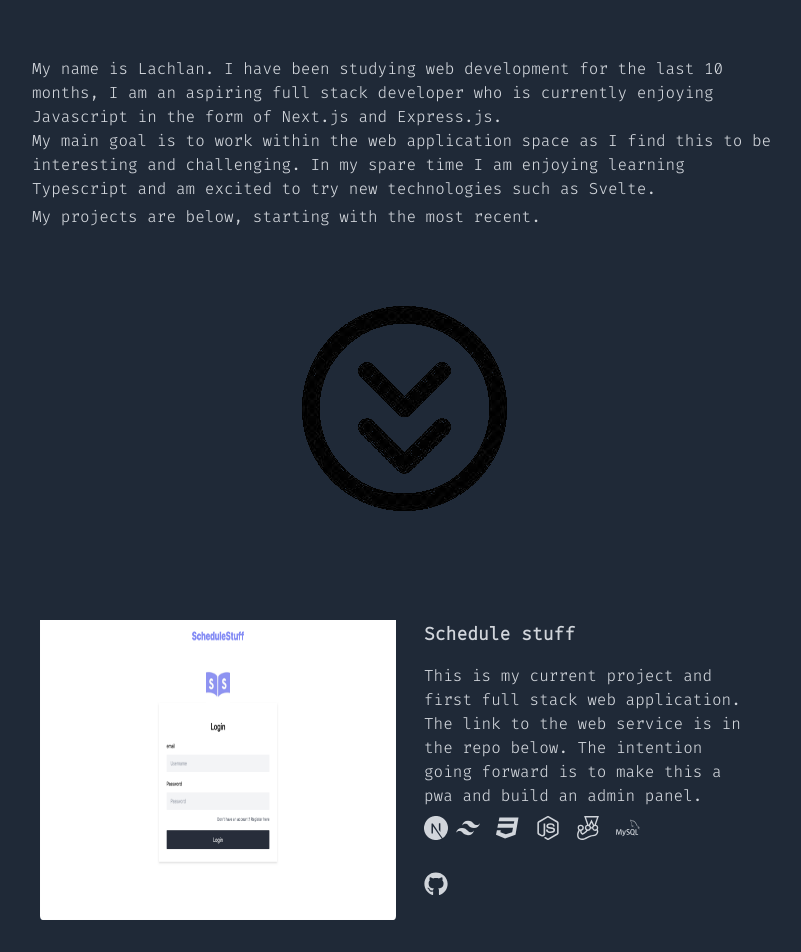
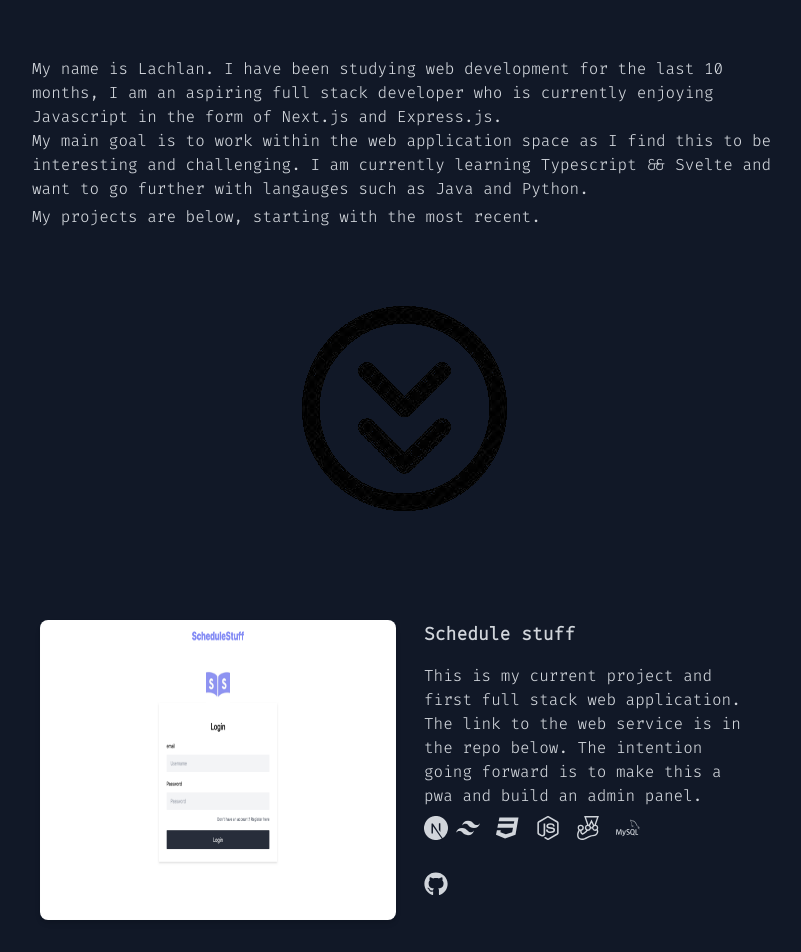
Before and after one commit to LachlanStephan/mysite, a React (Create React App) app: page / in a window 1280 px wide. Shown: the part 260-1212 px from the top of the page, without its empty margins (236-1037 px from the left). Built offline with nearby package versions, Linux system fonts and the light colour scheme; the HTML template or start-up script is replaced by a standard one.

Commit message:
small style changes

```diff
--- a/src/App.tsx
+++ b/src/App.tsx
@@ -6,7 +6,6 @@ import Works from "./components/works/works";
 import Skills from "./components/skills/skills";
 import Contact from "./components/contact/contact";
 import { FaNode } from "react-icons/fa";
-// import ScrollToTop from "./components/scrollToTop/scrollToTop";
 // import LandingPage from "./components/landingPage/landingPage";
 import {
   SiTypescript,
@@ -32,9 +31,6 @@ import {
   SiLinux,
 } from "react-icons/si";
 import { motion } from "framer-motion";
-
-// Up arrow for btn
-// const up = <FaArrowAltCircleUp />;
 
 // Current skill icons
 const JS = <SiJavascript />;
@@ -87,7 +83,7 @@ const App: React.FC = () => {
           duration: 2,
         }}
       >
-        <div className="bg-white text-gray-800 dark:bg-gray-800 dark:text-gray-300 transition duration-400 p-5">
+        <div className="bg-white text-gray-800 dark:bg-gray-900 dark:text-gray-300 transition duration-400 p-5">
           <div className="justify-content-center w-full md:w-4/5 lg:w-3/5 m-auto">
             <div>
               <Header
@@ -98,11 +94,10 @@ const App: React.FC = () => {
               />
               <About
                 aboutText="My name is Lachlan. I have been studying web development for the last 10 months, I am an aspiring full stack developer who is currently enjoying Javascript in the form of Next.js and Express.js."
-                aboutText2="My main goal is to work within the web application space as I find this to be interesting and challenging. In my spare time I am enjoying learning Typescript and am excited to try new technologies such as Svelte."
+                aboutText2="My main goal is to work within the web application space as I find this to be interesting and challenging. I am currently learning Typescript && Svelte and want to go further with langauges such as Java and Python."
                 aboutText3="My projects are below, starting with the most recent."
               />
               <Works />
-              {/* <ScrollToTop upArrow={up} /> */}
               <Skills
                 title1="Current skills"
                 icon1={JS}
--- a/src/components/scrollToTop/scrollToTop.tsx
+++ b/src/components/scrollToTop/scrollToTop.tsx
@@ -1,33 +1,33 @@
 import React, { useState } from "react";
-import { IconBaseProps } from "react-icons";
+// import { IconBaseProps } from "react-icons";
 
-interface Props {
-  upArrow: IconBaseProps;
-}
+// interface Props {
+//   upArrow: IconBaseProps;
+// }
 
-const ScrollToTop: React.FC<Props> = ({ upArrow }) => {
-  const [showScroll, setShowScroll] = useState(false);
+// const ScrollToTop: React.FC<Props> = ({ upArrow }) => {
+//   const [showScroll, setShowScroll] = useState(false);
 
-  const checkScrollTop = () => {
-    if (!showScroll && window.pageYOffset > 250) {
-      setShowScroll(true);
-    } else if (showScroll && window.pageYOffset <= 250) {
-      setShowScroll(false);
-    }
-  };
-  const scrollTop = () => {
-    window.scrollTo({ top: 0, behavior: "smooth" });
-  };
-  window.addEventListener("scroll", checkScrollTop);
-  return (
-    <button
-      onClick={scrollTop}
-      className="scrollTop"
-      id="btn"
-      style={{ display: showScroll ? "flex" : "none", fontSize: "1.5em" }}
-    >
-      {upArrow}
-    </button>
-  );
-};
-export default ScrollToTop;
+//   const checkScrollTop = () => {
+//     if (!showScroll && window.pageYOffset > 250) {
+//       setShowScroll(true);
+//     } else if (showScroll && window.pageYOffset <= 250) {
+//       setShowScroll(false);
+//     }
+//   };
+//   const scrollTop = () => {
+//     window.scrollTo({ top: 0, behavior: "smooth" });
+//   };
+//   window.addEventListener("scroll", checkScrollTop);
+//   return (
+//     <button
+//       onClick={scrollTop}
+//       className="h-auto"
+//       id="btn"
+//       style={{ display: showScroll ? "flex" : "none", fontSize: "1.5em" }}
+//     >
+//       {upArrow}
+//     </button>
+//   );
+// };
+// export default ScrollToTop;
--- a/src/components/works/card/card.tsx
+++ b/src/components/works/card/card.tsx
@@ -37,7 +37,11 @@ const CardProp: React.FC<Props> = ({
   return (
     <div className="py-5 flex flex-wrap justify-center">
       <div className="w-full md:w-1/2 lg:w-1/2 px-2 py-2">
-        <img className="w-full h-full m-auto" src={cardImg} alt={alt} />
+        <img
+          className="w-full h-full m-auto shadow-md rounded-lg"
+          src={cardImg}
+          alt={alt}
+        />
       </div>
       <div className="w-full md:w-1/2 lg:w-1/2 px-5">
         <div className="py-2 font-bold text-lg">{cardTitle}</div>
@@ -52,7 +56,7 @@ const CardProp: React.FC<Props> = ({
         </div>
         <a
           target="blank"
-          className="p-2 text-2xl hover:text-pink-200 transition 0.5s"
+          className="p-2 text-2xl w-auto hover:text-pink-200 transition 0.2s"
           href={hrefText}
         >
           {icon}
```
Also changed, not shown: 1 other file (tests, documents, lock files or other folders).
